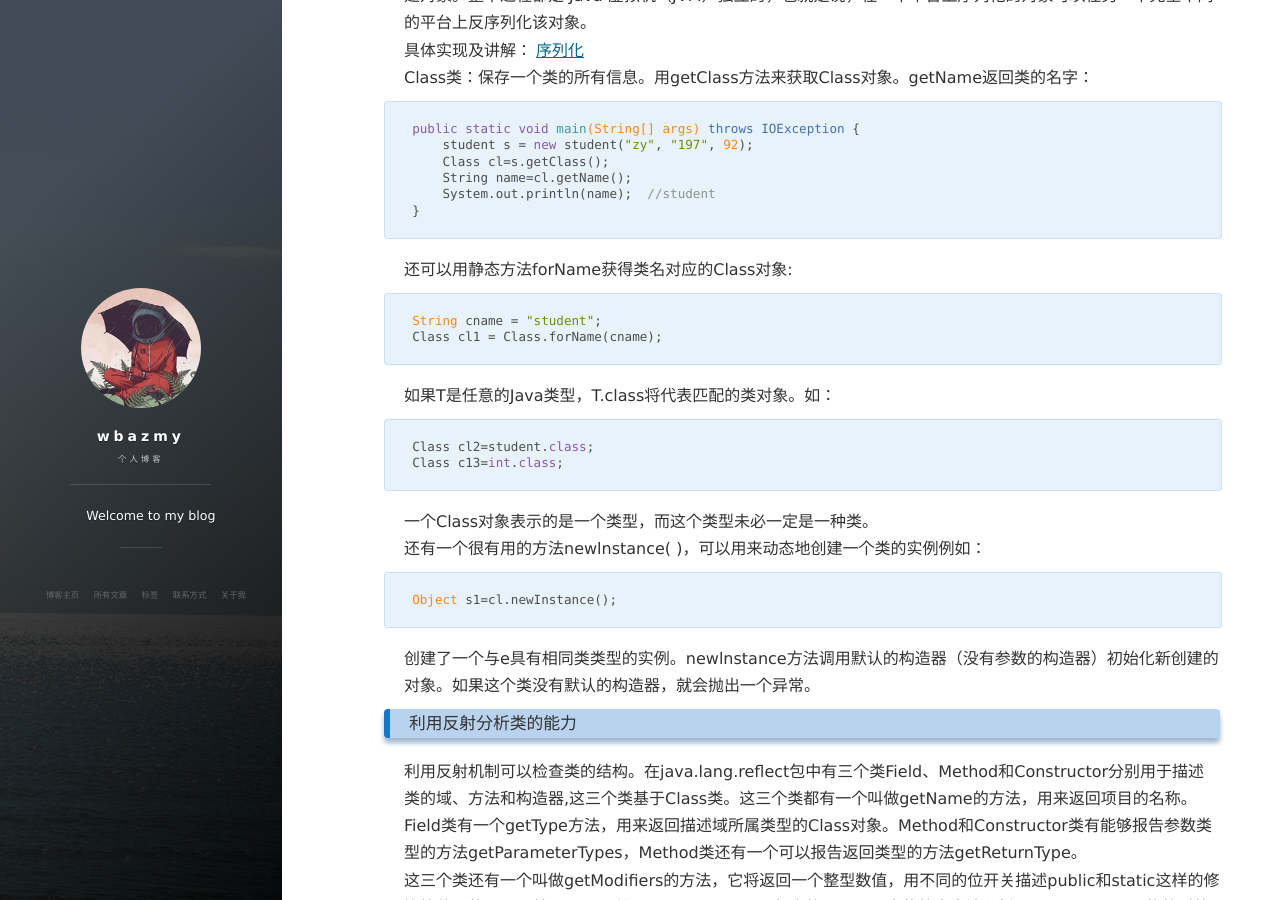
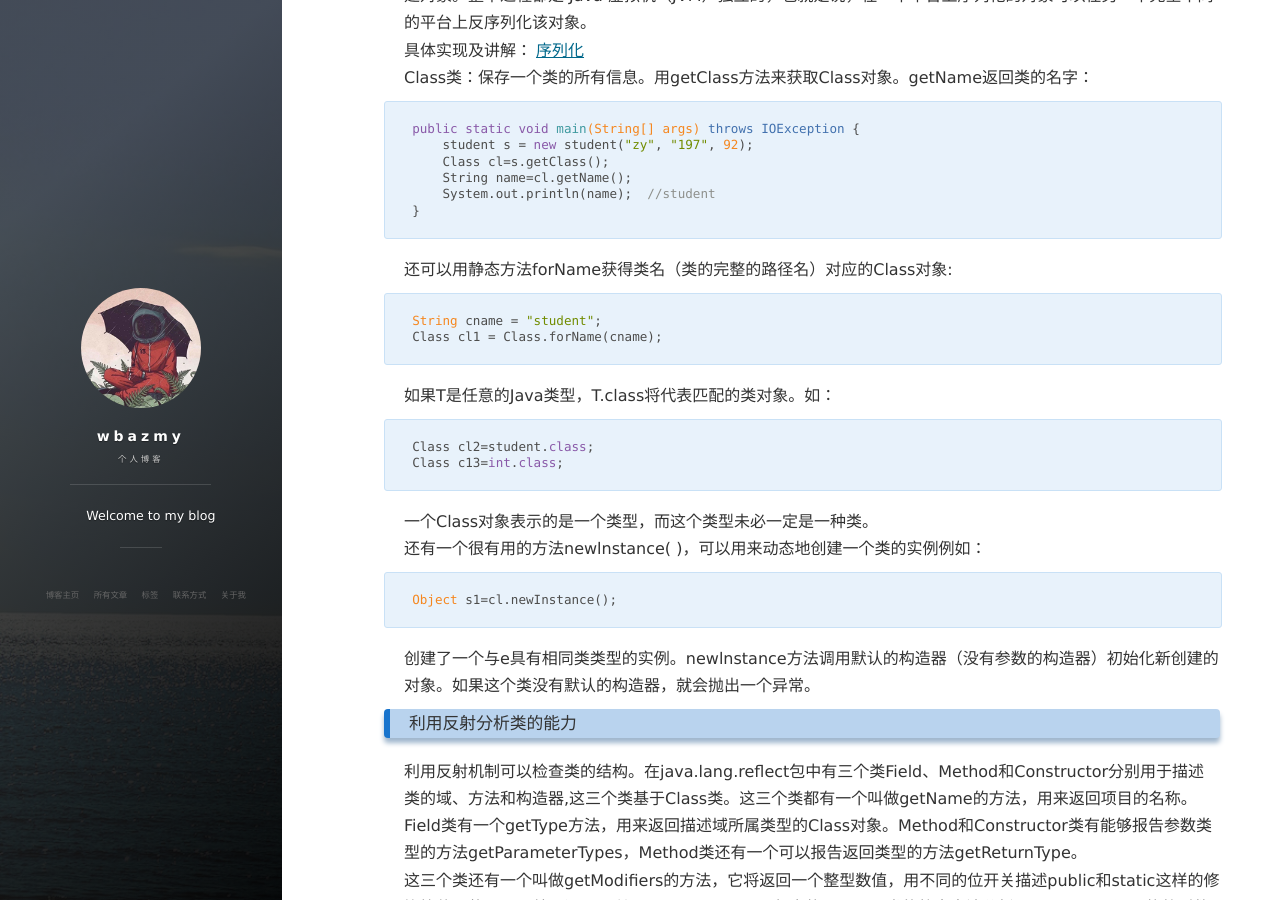
Before and after one commit to wbazmy/wbazmy.github.io, a Jekyll site: the page built from _posts/2021-10-04-继承.md, in a window 1280 px wide and 900 px high, scrolled down 6242 px. Built offline with Jekyll 4.4.1, drawn with Linux system fonts in a browser that asks for light colours; nearby versions of some CDN libraries; comment, search, counter and statistics services are not loaded.

Commit message:
Update 2021-10-04-继承.md

````diff
--- a/_posts/2021-10-04-继承.md
+++ b/_posts/2021-10-04-继承.md
@@ -256,7 +256,7 @@ public static void main(String[] args) throws IOException {
 }
 ```
 
-还可以用静态方法forName获得类名对应的Class对象:
+还可以用静态方法forName获得类名（类的完整的路径名）对应的Class对象:
 
 ```java
 String cname = "student";
````
